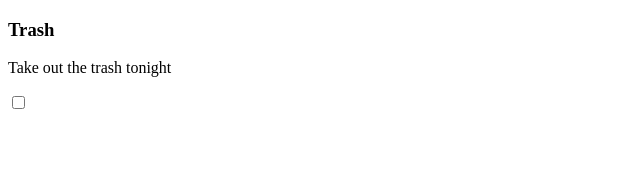
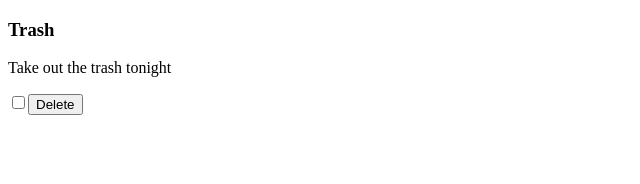
Before and after one commit to steve-kaufman/todo-app, a React (Create React App) app: page / in a window 1280 px wide. Shown: the top 184 px of the page, without its empty margins (0-640 px from the left). Built offline with nearby package versions, Linux system fonts and the light colour scheme.

Commit message:
added todo delete button

```diff
--- a/src/components/Todo.js
+++ b/src/components/Todo.js
@@ -7,6 +7,7 @@ export default function Todo ({ name, description }) {
       <h3 data-testid='name'>{ name }</h3>
       <p data-testid='description'>{ description }</p>
       <input data-testid='checkbox' type='checkbox'></input>
+      <button data-testid='delete-button'>Delete</button>
     </div>
   )
 }
```
Also changed, not shown: 1 other file (tests, documents, lock files or other folders).
